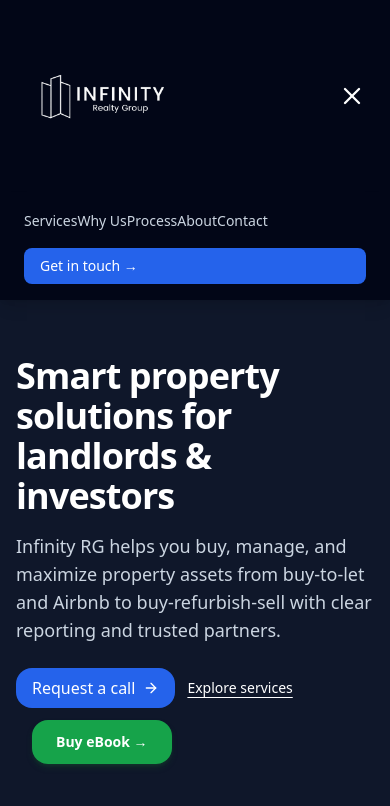
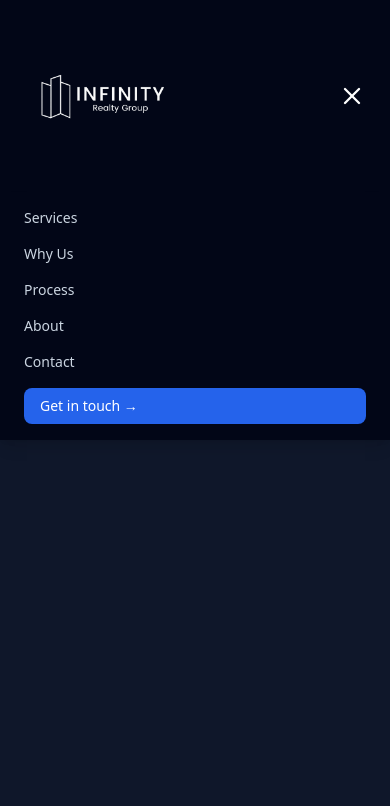
Before and after one commit to infinityboutiqueh-blip/infinity-rg-fresh, a Next.js app: page / in a window 390 px wide. Both pictures are taken after a click on the button 352 px from the left and 96 px from the top of the page. Shown: the top 806 px of the page. Built offline with nearby package versions, Linux system fonts and the light colour scheme.

Commit message:
Fix mobile navigation with hamburger menu

```diff
--- a/app/page.tsx
+++ b/app/page.tsx
@@ -15,7 +15,6 @@ import {
   X,
 } from "lucide-react";
 
-// Section component
 const Section = ({
   id,
   children,
@@ -33,19 +32,28 @@ const Section = ({
   </section>
 );
 
-// NavLink component
-const NavLink = ({ href, children }: { href: string; children: React.ReactNode }) => (
+const NavLink = ({
+  href,
+  children,
+  onClick,
+}: {
+  href: string;
+  children: React.ReactNode;
+  onClick?: () => void;
+}) => (
   <a
     href={href}
-    className="text-sm font-medium text-slate-300 hover:text-white transition-colors"
+    onClick={onClick}
+    className="block md:inline text-sm font-medium text-slate-300 hover:text-white transition-colors"
   >
     {children}
   </a>
 );
 
-// ✅ Main Page
 export default function InfinityRGSite() {
   const [isOpen, setIsOpen] = useState(false);
+
+  const handleClose = () => setIsOpen(false);
 
   return (
     <div className="min-h-screen bg-slate-900 text-white">
@@ -78,7 +86,7 @@ export default function InfinityRGSite() {
           Get in touch →
         </a>
 
-        {/* Mobile Menu Toggle */}
+        {/* Mobile Toggle */}
         <button
           className="md:hidden text-white"
           onClick={() => setIsOpen(!isOpen)}
@@ -87,7 +95,7 @@ export default function InfinityRGSite() {
         </button>
       </header>
 
-      {/* Mobile Nav Dropdown with Animation */}
+      {/* Mobile Dropdown */}
       <AnimatePresence>
         {isOpen && (
           <motion.div
@@ -97,13 +105,24 @@ export default function InfinityRGSite() {
             transition={{ duration: 0.3 }}
             className="md:hidden bg-slate-950 text-white px-6 py-4 space-y-4 shadow-lg"
           >
-            <NavLink href="#services">Services</NavLink>
-            <NavLink href="#whyus">Why Us</NavLink>
-            <NavLink href="#process">Process</NavLink>
-            <NavLink href="#about">About</NavLink>
-            <NavLink href="#contact">Contact</NavLink>
+            <NavLink href="#services" onClick={handleClose}>
+              Services
+            </NavLink>
+            <NavLink href="#whyus" onClick={handleClose}>
+              Why Us
+            </NavLink>
+            <NavLink href="#process" onClick={handleClose}>
+              Process
+            </NavLink>
+            <NavLink href="#about" onClick={handleClose}>
+              About
+            </NavLink>
+            <NavLink href="#contact" onClick={handleClose}>
+              Contact
+            </NavLink>
             <a
               href="#contact"
+              onClick={handleClose}
               className="block bg-blue-600 hover:bg-blue-500 text-white px-4 py-2 rounded-lg text-sm font-medium"
             >
               Get in touch →
@@ -111,46 +130,6 @@ export default function InfinityRGSite() {
           </motion.div>
         )}
       </AnimatePresence>
-
-      {/* HERO */}
-      <Section id="home" className="pt-14 pb-12">
-        <div className="grid lg:grid-cols-2 gap-8 items-center">
-          <motion.div
-            initial={{ opacity: 0, y: 20 }}
-            animate={{ opacity: 1, y: 0 }}
-            transition={{ duration: 0.6 }}
-          >
-            <h1 className="text-4xl md:text-5xl font-bold tracking-tight">
-              Smart property solutions for landlords & investors
-            </h1>
-            <p className="mt-4 text-lg text-slate-300">
-              Infinity RG helps you buy, manage, and maximize property assets from
-              buy-to-let and Airbnb to buy-refurbish-sell with clear reporting and trusted partners.
-            </p>
-
-            {/* Buttons Row */}
-            <div className="mt-6 flex flex-wrap items-center gap-3">
-              <button className="px-4 py-2 rounded-2xl bg-blue-600 hover:bg-blue-500 flex items-center">
-                Request a call <ArrowRight className="ml-2 w-4 h-4" />
-              </button>
-              <a
-                href="#services"
-                className="text-sm font-medium underline underline-offset-4"
-              >
-                Explore services
-              </a>
-              <a
-                href="https://pay.hotmart.com/G101548209U?checkoutMode=2"
-                target="_blank"
-                rel="noopener noreferrer"
-                className="bg-green-600 hover:bg-green-500 text-white px-6 py-3 rounded-2xl text-sm font-semibold shadow-md shadow-green-900/40 transition-transform hover:scale-105 ml-4"
-              >
-                Buy eBook →
-              </a>
-            </div>
-          </motion.div>
-        </div>
-      </Section>
     </div>
   );
 }
```
